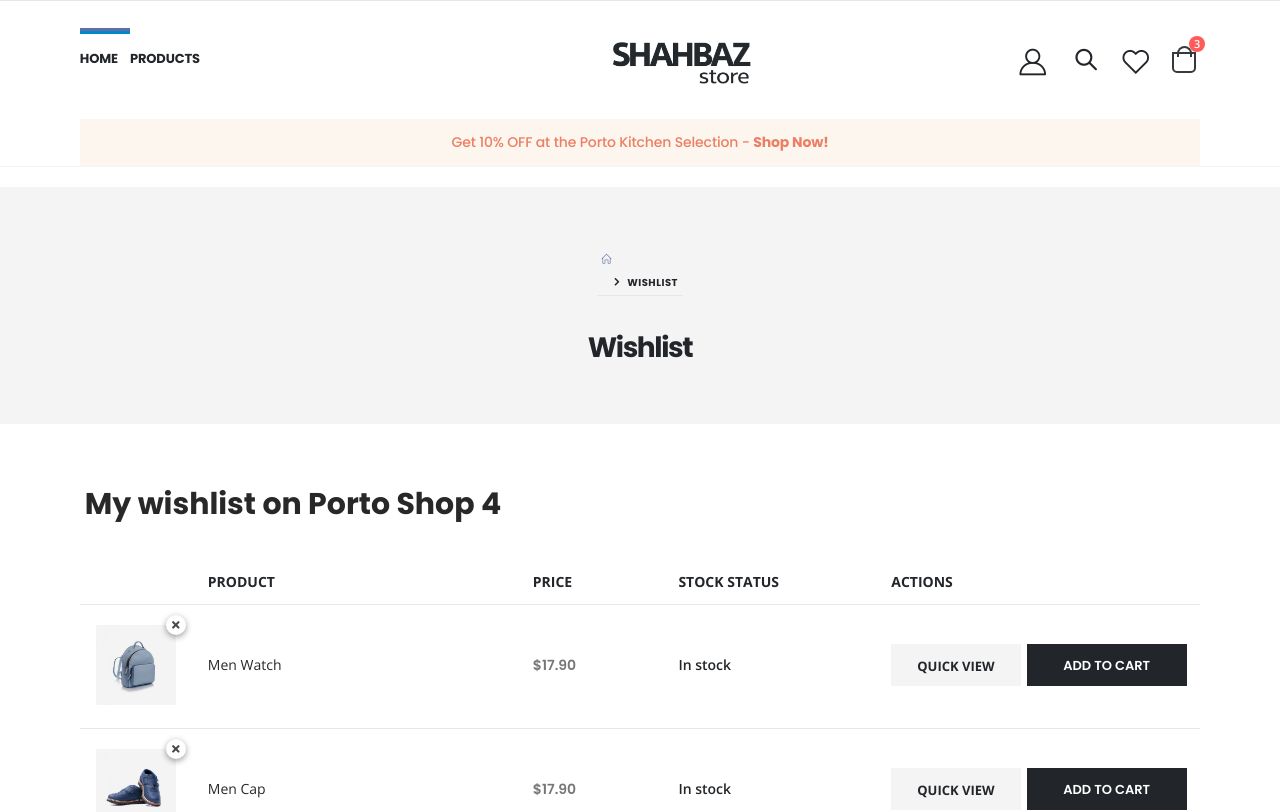
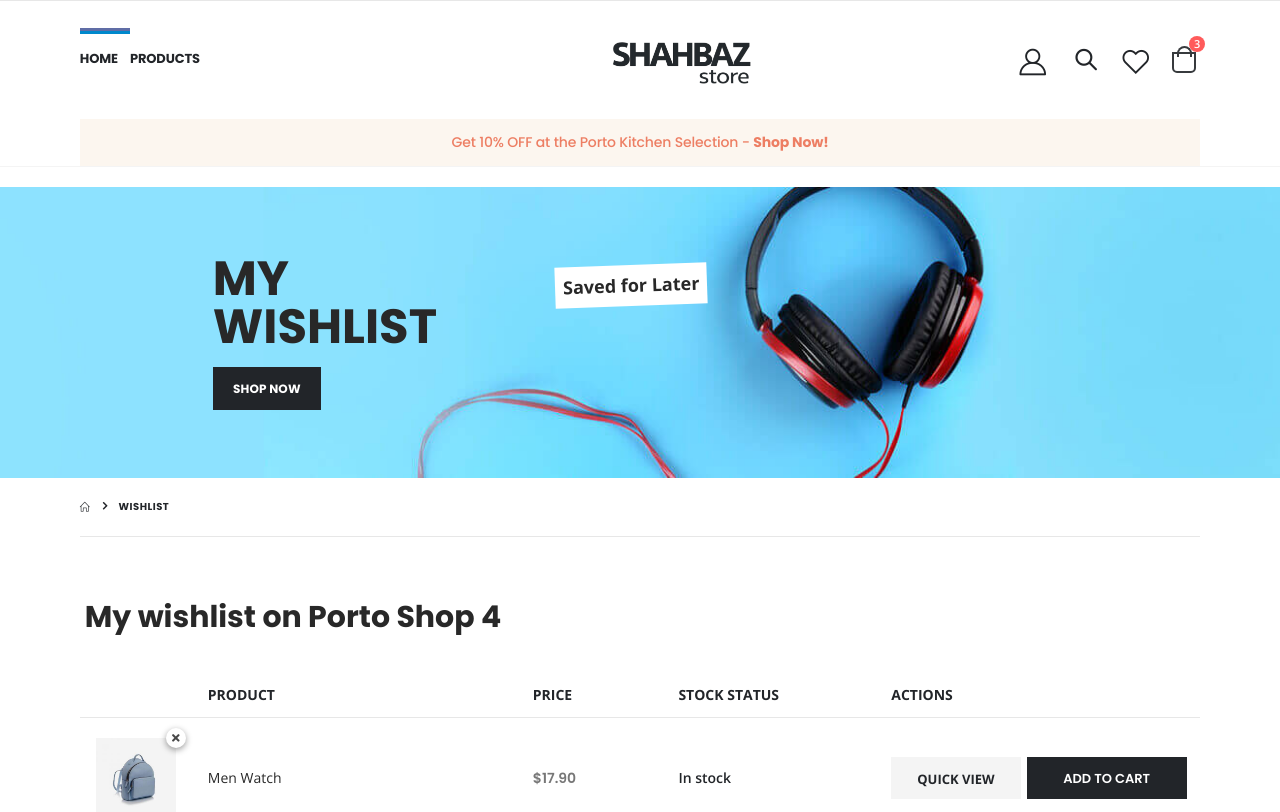
Before and after one commit to ahmadkamrans/shahbaz-store, a Next.js app in the folder frontend/: page /wishlist in a window 1280 px wide. Shown: the top 812 px of the page. Built offline with nearby package versions, Linux system fonts and the light colour scheme.

Commit message:
Update product and wishlist pages with new titles and improved layout. Changed "Electronic Deals" to "All Products" and updated button text to "Shop Now". Revamped wishlist page header with a category banner and modified the breadcrumb navigation for better user experience.

```diff
--- a/frontend/app/products/page.tsx
+++ b/frontend/app/products/page.tsx
@@ -36,20 +36,20 @@ export default function ProductsPage() {
             <div className="row">
               <div className="pl-lg-5 pb-5 pb-md-0 col-md-5 col-xl-4 col-lg-4 offset-1">
                 <h3>
-                  Electronic<br></br>Deals
+                  All<br></br>Products
                 </h3>
                 <Link href="/products" className="btn btn-dark">
-                  Get Yours!
+                  Shop Now
                 </Link>
               </div>
               <div className="pl-lg-3 col-md-4 offset-md-0 offset-1 pt-3">
                 <div className="coupon-sale-content">
                   <h4 className="m-b-1 coupon-sale-text bg-white text-transform-none">
-                    Exclusive COUPON
+                    Browse Collection
                   </h4>
                   <h5 className="mb-2 coupon-sale-text d-block ls-10 p-0">
-                    <i className="ls-0">UP TO</i>
-                    <b className="text-dark">$100</b> OFF
+                    <i className="ls-0">Discover</i>
+                    <b className="text-dark"> great deals</b>
                   </h5>
                 </div>
               </div>
--- a/frontend/app/wishlist/page.tsx
+++ b/frontend/app/wishlist/page.tsx
@@ -22,10 +22,38 @@ export default function WishlistPage() {
 
   return (
     <main className="main">
-      <div className="page-header">
-        <div className="container d-flex flex-column align-items-center">
+      <div className="category-banner-container bg-gray">
+        <div
+          className="category-banner banner text-uppercase"
+          style={{
+            background:
+              "no-repeat 60%/cover url('/assets/images/banners/banner-top.jpg')",
+          }}
+        >
+          <div className="container position-relative">
+            <div className="row">
+              <div className="pl-lg-5 pb-5 pb-md-0 col-md-5 col-xl-4 col-lg-4 offset-1">
+                <h3>
+                  My<br></br>Wishlist
+                </h3>
+                <Link href="/products" className="btn btn-dark">
+                  Shop Now
+                </Link>
+              </div>
+              <div className="pl-lg-3 col-md-4 offset-md-0 offset-1 pt-3">
+                <div className="coupon-sale-content">
+                  <h4 className="m-b-1 coupon-sale-text bg-white text-transform-none">
+                    Saved for Later
+                  </h4>
+                </div>
+              </div>
+            </div>
+          </div>
+        </div>
+      </div>
+
+      <div className="container">
         <nav aria-label="breadcrumb" className="breadcrumb-nav">
-            <div className="container">
           <ol className="breadcrumb">
             <li className="breadcrumb-item">
               <Link href="/">
@@ -36,14 +64,8 @@ export default function WishlistPage() {
               Wishlist
             </li>
           </ol>
-            </div>
         </nav>
 
-          <h1>Wishlist</h1>
-        </div>
-      </div>
-
-      <div className="container">
         <div className="wishlist-title">
           <h2 className="p-2">My wishlist on Porto Shop 4</h2>
         </div>
@@ -73,7 +95,10 @@ export default function WishlistPage() {
                   <tr key={product.id} className="product-row">
                     <td>
                       <figure className="product-image-container">
-                        <Link href={`/product/${product.id}`} className="product-image">
+                        <Link
+                          href={`/product/${product.id}`}
+                          className="product-image"
+                        >
                           <Image
                             src={product.image}
                             alt={product.name}
@@ -91,13 +116,17 @@ export default function WishlistPage() {
                     </td>
                     <td>
                       <h5 className="product-title">
-                        <Link href={`/product/${product.id}`}>{product.name}</Link>
+                        <Link href={`/product/${product.id}`}>
+                          {product.name}
+                        </Link>
                       </h5>
                     </td>
                     <td className="price-box">${product.price.toFixed(2)}</td>
                     <td>
                       <span className="stock-status">
-                        {product.inStock !== false ? "In stock" : "Out of stock"}
+                        {product.inStock !== false
+                          ? "In stock"
+                          : "Out of stock"}
                       </span>
                     </td>
                     <td className="action">
```
Lines whose indentation alone changed are shown as unchanged.
